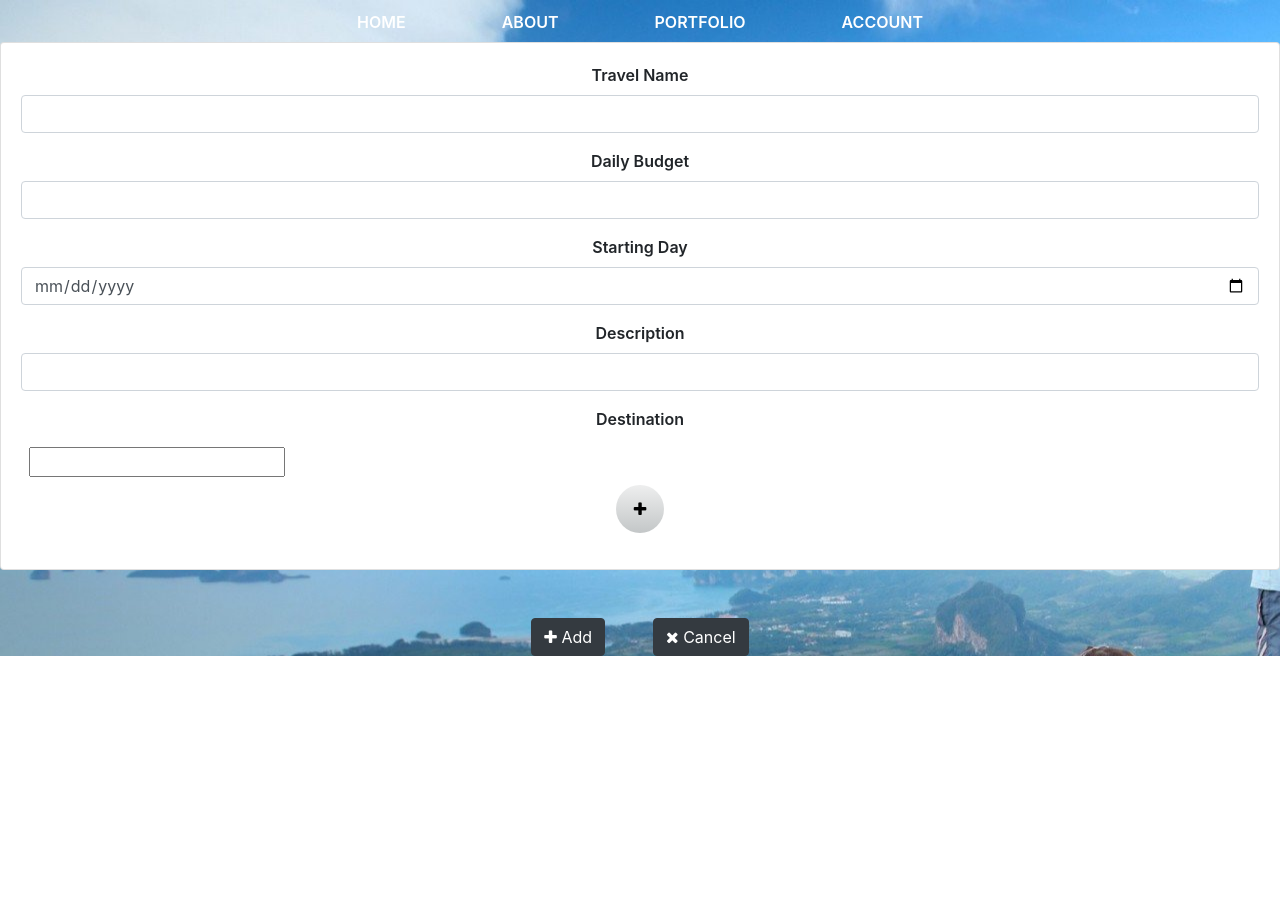
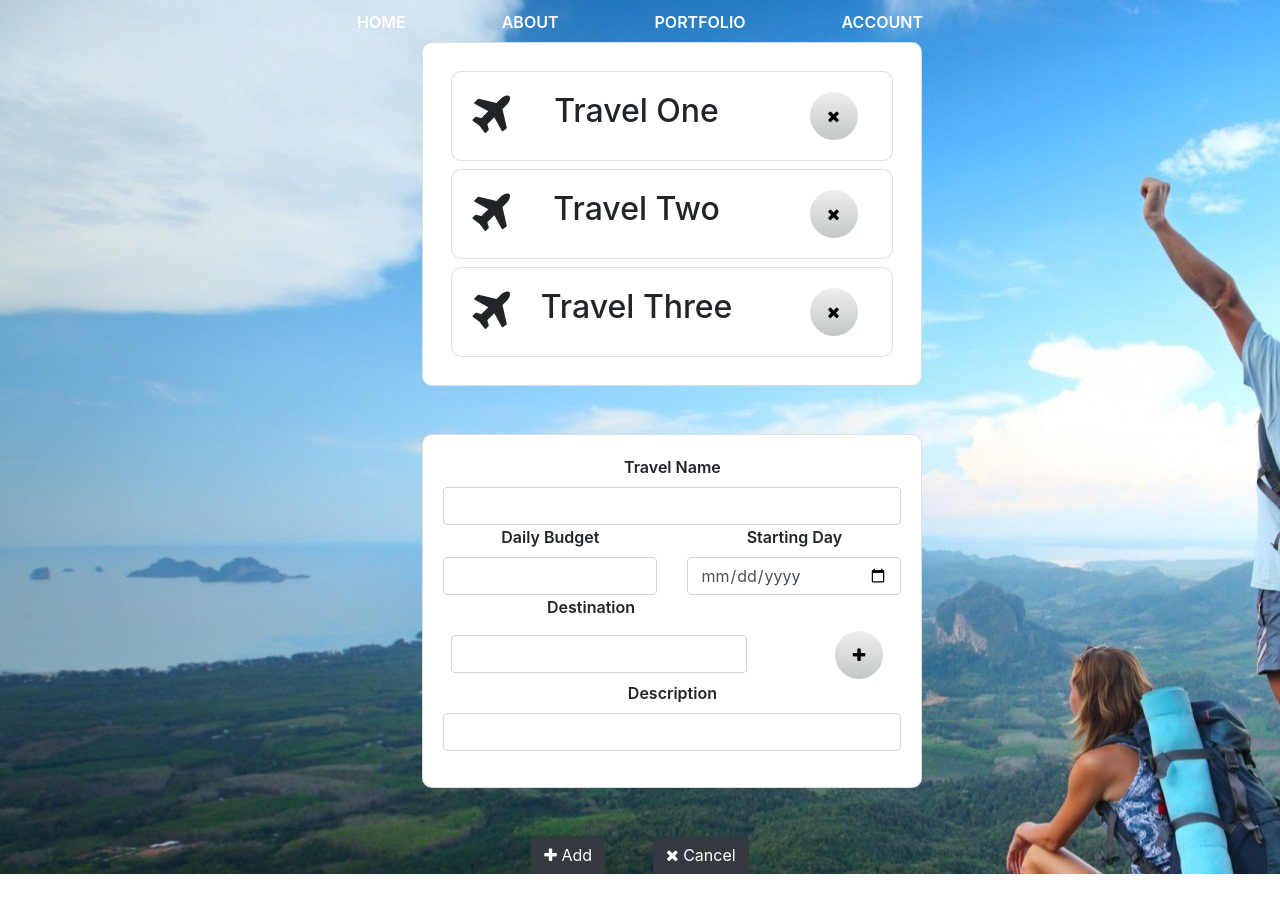
Before and after one commit to Davide-22/Lab-AP-Project, an Angular app in the folder Front-End/: page /main-page in a window 1280 px wide. Both pictures are taken after a click on the button "Add a travel". Shown: the top 912 px of the page. Before the commit the page ends 800 px from the top, so only its background shows below. Built offline with nearby package versions, Linux system fonts and the light colour scheme.

Commit message:
Main-page 2.0

```diff
--- a/Front-End/src/app/main-page/main-page.component.css
+++ b/Front-End/src/app/main-page/main-page.component.css
@@ -1,4 +1,6 @@
 .plus{
+    top: 36px;
+    position: absolute;
     display: inline-block;
     width: 3em;
     height: 3em;
@@ -8,3 +10,24 @@
     border-radius: 100%;
     background: rgb(245,245,245) linear-gradient(rgb(245,245,245), rgb(188,192,193)) 50% 50% / calc(3em + .5em*2) calc(3em + .5em*2);
 }
+
+.but{
+    display: inline-block;
+    width: 3em;
+    height: 3em;
+    vertical-align: middle;
+    text-decoration: none;
+    border: .5em solid rgba(0,0,0,0);
+    border-radius: 100%;
+    background: rgb(245,245,245) linear-gradient(rgb(245,245,245), rgb(188,192,193)) 50% 50% / calc(3em + .5em*2) calc(3em + .5em*2);
+}
+
+.pag{
+    border-radius: 10px 10px 10px 10px;
+    width: 500px;
+    left: 33%;
+}
+
+.card{
+    border-radius: 10px 10px 10px 10px;
+}
--- a/Front-End/src/app/main-page/main-page.component.html
+++ b/Front-End/src/app/main-page/main-page.component.html
@@ -1,7 +1,60 @@
-<div *ngIf="add" class="card">
+<div class="modal" tabindex="-1" role="dialog" [ngStyle]="{'display':displayStyle}">
+    <div class="modal-dialog" role="document">
+        <div class="modal-content">
+            <div class="modal-header">
+                <h4 class="modal-title text-center">Delete Travel</h4>
+            </div>
+            <div class="modal-body">
+                <p> Are you sure to delete the Travel? </p>
+            </div>
+            <div class="modal-footer">
+                <div class="row">
+                    <div class="col-sm">
+                        <button type="button" class="btn btn-secondary" (click)="closePopUp()">
+                            NO
+                        </button>
+                    </div>
+                    <div class="col-sm">
+                        <button type="button"class="btn btn-danger" (click)="deleteTravel()">
+                            YES
+                        </button>
+                    </div>
+                </div>
+            </div>
+        </div>
+    </div>
+</div>
+
+<div class="pag card text-center">
+    <div class="card-body mt-auto">
+        <div *ngFor="let travel of travels">
+            <div class="card m-2">
+                <div class="card-body">
+                    <div class="row">
+                        <div class="col-1">
+                            <i class="fa fa-plane fa-3x"></i>
+                        </div>
+                        <div class="col-8">
+                            <h2>
+                                {{travel}}
+                            </h2>
+                        </div>
+                        <div class="col-3">
+                            <button class="but" (click)="openPopUp()">
+                                <i class="fa fa-times"></i>
+                            </button>
+                        </div>
+                    </div>
+                </div>
+            </div>
+        </div>
+    </div>
+</div>
+<div *ngIf="add" class="pag card text-center mt-5">
    <div class="card-body mt-auto">
        <form [formGroup]="Form">
-           <div class="mb-3">
+           <div class="row">
+               <div class="col-sm">
                     <label for="username" class="form-lable required">
                         Travel Name
                     </label>
@@ -9,7 +62,9 @@
                         <input class="form-control" formcontrolname="TravelName">
                     </div>
                 </div>
-           <div class="mb-3">
+            </div>
+            <div class="row">
+                <div class="col-sm">
                     <label for="username" class="form-lable required">
                         Daily Budget
                     </label>
@@ -17,12 +72,28 @@
                         <input class="form-control" formcontrolname="DailyBudget">
                     </div>
                 </div>
-            <div class="mb-3">
+                <div class="col-sm">
                     <label for="username" class="form-lable required">
                         Starting Day
                     </label>
                     <div class="input-group">
                         <input type="date" class="form-control" formcontrolname="StartingDay">
+                    </div>
+                </div>
+            </div>
+            <div class="row">
+                <div class="col-8">
+                    <label for="username" class="form-lable required">
+                        Destination
+                    </label>
+                    <div class="input-group m-2" *ngFor="let i of destinations">
+                        <input class="form-control" [(ngModel)]="destinations[i]" [ngModelOptions]="{standalone: true}">
+                    </div>
+                </div>
+                <div class="col-4">
+                    <button class="plus" (click)="destination()">
+                        <i class="fa fa-plus"></i>
+                    </button>
                 </div>
             </div>
             <div class="mb-3">
@@ -34,20 +105,9 @@
                 </div>
             </div>
        </form>
-       <div class="mb-3">
-        <label for="username" class="form-lable required">
-            Destination
-        </label>
-        <div class="input-group m-2" *ngFor="let i of destinations">
-            <input [(ngModel)]="destinations[i]">
-        </div>
-        <button class="plus" (click)="destination()">
-            <i class="fa fa-plus"></i>
-        </button>
     </div>
 </div>
-</div>
-<div class="row mt-5">
+<div class="m-5">
     <div *ngIf="!add" class="col-sm-12 text-center">
         <button class="btn btn-dark" (click)="form()">
             <i class="fa fa-plus"></i>
@@ -58,7 +118,7 @@
             Compare two travels
         </button>
     </div>
-    <div *ngIf="add" class="col-sm-12 text-center">
+    <div *ngIf="add" class="text-center">
         <button class="btn btn-dark" (click)="addTravel()">
             <i class="fa fa-plus"></i>
             Add
--- a/Front-End/src/app/main-page/main-page.component.ts
+++ b/Front-End/src/app/main-page/main-page.component.ts
@@ -8,10 +8,10 @@ import { FormControl, FormGroup } from '@angular/forms';
 })
 export class MainPageComponent implements OnInit {
   public Form: FormGroup;
-  public t: number=1;
   public destinations: string[] = [''];
-
+  public displayStyle: any = "none";
   public add: boolean = false;
+  public travels: string[] = ['Travel One', 'Travel Two', 'Travel Three'];
 
   constructor() { }
 
@@ -41,7 +41,18 @@ export class MainPageComponent implements OnInit {
 
   destination(): void {
     this.destinations.push('');
-    console.log(this.destinations);
+  }
+
+  deleteTravel(): void {
+
+  }
+
+  openPopUp(): void {
+    this.displayStyle="block";
+  }
+
+  closePopUp(): void {
+    this.displayStyle="none";
   }
 
 }
```
Lines whose indentation alone changed are shown as unchanged.
